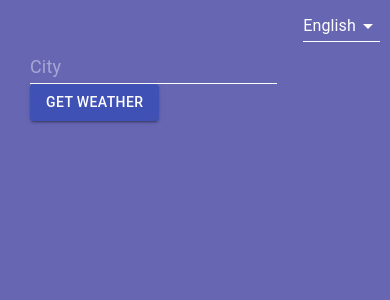
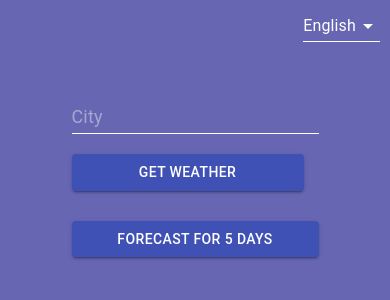
Before and after one commit to ChrisGerBy/weather-app, a React (Create React App) app: page / in a window 390 px wide. Shown: the top 300 px of the page. Built offline with nearby package versions, Linux system fonts and the light colour scheme; no server answers.

Commit message:
Fix mobile view styles

```diff
--- a/src/components/CurrentConditions/CurrentConditions.styles.css
+++ b/src/components/CurrentConditions/CurrentConditions.styles.css
@@ -1,5 +1,6 @@
 .weather_data {
   width: 50% !important;
+  max-width: 700px;
 }
 
 .weather_data th {
@@ -41,7 +42,7 @@ button.weather_data_tempscale-btn {
   border: 1px solid #ffffff;
 }
 
-@media screen and (max-width: 1020px) {
+@media screen and (max-width: 1050px) {
   .weather_data {
     width: 100% !important;
   }
--- a/src/components/SearchLocation/SearchLocation.js
+++ b/src/components/SearchLocation/SearchLocation.js
@@ -8,7 +8,7 @@ import messages from './messages';
 
 import './SearchLocation.styles.css';
 
-const SearchLocation = ({ cityOnChange, searchLocation }) => (
+const SearchLocation = ({ cityOnChange, searchLocation, getForecastFor5Days }) => (
   <div className="weather_search-panel">
     <FormattedMessage {...messages.searchPlaceholder}>
       {
@@ -21,12 +21,16 @@ const SearchLocation = ({ cityOnChange, searchLocation }) => (
     <Button variant="contained" color="primary" onClick={searchLocation}>
       <FormattedMessage {...messages.searchButton} />
     </Button>
+    <Button variant="contained" color="primary" className="weather_data_forecast" onClick={getForecastFor5Days}>
+      <FormattedMessage {...messages.getForecast} />
+    </Button>
   </div>
 );
 
 SearchLocation.propTypes = {
   cityOnChange: PropTypes.func.isRequired,
   searchLocation: PropTypes.func.isRequired,
+  getForecastFor5Days: PropTypes.func.isRequired,
 };
 
 
--- a/src/components/SearchLocation/SearchLocation.styles.css
+++ b/src/components/SearchLocation/SearchLocation.styles.css
@@ -1,7 +1,26 @@
 .weather_search-panel {
   margin-bottom: 40px;
+  text-align: center;
 }
 
 .weather_search-panel > *:not(:last-child) {
   margin-right: 15px;
 }
+
+@media screen and (max-width: 620px) {
+  .weather_search-panel {
+    margin-bottom: 20px;
+  }
+}
+
+@media (max-width: 425px) {
+  .weather_search-panel {
+    display: flex;
+    flex-direction: column;
+  }
+
+  .weather_search-panel .MuiInput-root {
+    margin-bottom: 20px !important;
+    margin-right: 0;
+  }
+}
--- a/src/components/SearchLocation/messages.js
+++ b/src/components/SearchLocation/messages.js
@@ -9,4 +9,8 @@ export default defineMessages({
     id: 'search.button',
     defaultMessage: 'Get weather',
   },
-})
+  getForecast: {
+    id: 'weather.getForecastButton',
+    defaultMessage: 'Forecast for 5 days',
+  },
+});
--- a/src/components/Weather/Weather.js
+++ b/src/components/Weather/Weather.js
@@ -1,15 +1,10 @@
 import React, { Component } from 'react';
-import Button from '@material-ui/core/Button';
-import { FormattedMessage } from "react-intl";
-
 import CurrentConditions from '../CurrentConditions';
 import Forecast from "../Forecast";
-import TemperatureScale from '../TemperatureScale';
 import { getDate, getTime, convertTemperature, createWeatherIconLink, formatTimeZone } from "../../helpers/helper";
 import SearchLocation from "../SearchLocation";
 
 import './Weather.styles.css';
-import messages from './messages';
 import NoDataView from "../NoDataView";
 
 require('dotenv').config();
@@ -27,8 +22,10 @@ class Weather extends Component {
         timeZone: '',
       },
       currentConditions: {},
+      showCurrentConditions: true,
       temperatureScale: 'celsium',
       forecastData: [],
+      showForecast: false,
       locationFound: true,
     };
   }
@@ -48,13 +45,9 @@ class Weather extends Component {
         ...data[0],
         currentCity: city,
       },
+      showCurrentConditions: true,
+      showForecast: false,
     });
-
-    const { forecastData } = this.state;
-
-    if(forecastData.length) {
-      this.getForecastFor5Days();
-    }
   };
 
   getWeatherData = async () => {
@@ -89,6 +82,8 @@ class Weather extends Component {
         timeZone: `${data[0].TimeZone.Name} ${formatTimeZone(data[0].TimeZone.GmtOffset)}`,
       },
       locationFound: true,
+      showCurrentConditions: true,
+      showForecast: false,
     });
     window.localStorage.setItem(`city`, city);
     this.getWeatherData();
@@ -186,7 +181,11 @@ class Weather extends Component {
       }
     });
 
-    this.setState({ forecastData: data });
+    this.setState({
+      forecastData: data,
+      showForecast: true,
+      showCurrentConditions: false,
+    });
   };
 
   componentDidUpdate(prevProps, prevState) {
@@ -200,17 +199,16 @@ class Weather extends Component {
 
 
   render() {
-    const { currentConditions, temperatureScale, locationData, forecastData, locationFound } = this.state;
+    const { currentConditions, temperatureScale, locationData, forecastData, locationFound, showCurrentConditions, showForecast } = this.state;
     const { country, city } = locationData;
     const { language } = this.props;
 
 
     return (
       <div className="weather">
-        <SearchLocation searchLocation={() => this.searchLocation(city, language)} cityOnChange={(e) => this.cityOnChange(e)}/>
+        <SearchLocation searchLocation={() => this.searchLocation(city, language)} cityOnChange={(e) => this.cityOnChange(e)} getForecastFor5Days={this.getForecastFor5Days}/>
         {!locationFound && <NoDataView />}
-        {locationFound && !!Object.entries(currentConditions).length &&
-          <>
+        {locationFound && showCurrentConditions && !!Object.entries(currentConditions).length &&
         <CurrentConditions
           city={currentConditions.currentCity}
           country={country}
@@ -219,16 +217,9 @@ class Weather extends Component {
           onChageTemperatureScale={this.onChageTemperatureScale}
           showLocationInfo={this.showLocationInfo}
         />
-            <Button variant="contained" color="primary" className="weather_data_forecast" onClick={this.getForecastFor5Days}>
-              <FormattedMessage {...messages.getForecast} />
-            </Button>
-          </>
         }
-        {locationFound && !!forecastData.length &&
-        <>
-          <TemperatureScale changeTemperatureScale={this.onChageTemperatureScale} temperatureScale={temperatureScale}/>
-          <Forecast forecast={forecastData} temperatureScale={temperatureScale} />
-        </>
+        {locationFound && showForecast && !!forecastData.length &&
+        <Forecast forecast={forecastData} temperatureScale={temperatureScale} city={city} onChageTemperatureScale={this.onChageTemperatureScale}/>
         }
         </div>
     );
--- a/src/components/Weather/Weather.styles.css
+++ b/src/components/Weather/Weather.styles.css
@@ -12,3 +12,9 @@
 .weather_data_forecast {
   margin: 30px 0 !important;
 }
+
+@media screen and (max-width: 1050px) {
+  .weather {
+    padding: 100px 30px 30px;
+  }
+}
--- a/src/components/Weather/messages.js
+++ /dev/null
@@ -1,9 +0,0 @@
-import { defineMessages } from 'react-intl';
-
-export default defineMessages({
-  getForecast: {
-    id: 'weather.getForecastButton',
-    defaultMessage: 'Forecast for 5 days',
-  },
-
-});
```
Also changed, not shown: src/components/Forecast/Forecast.js (+6 -1 lines), src/components/Forecast/Forecast.styles.css (+9 -3 lines). Lines whose indentation alone changed are shown as unchanged.
